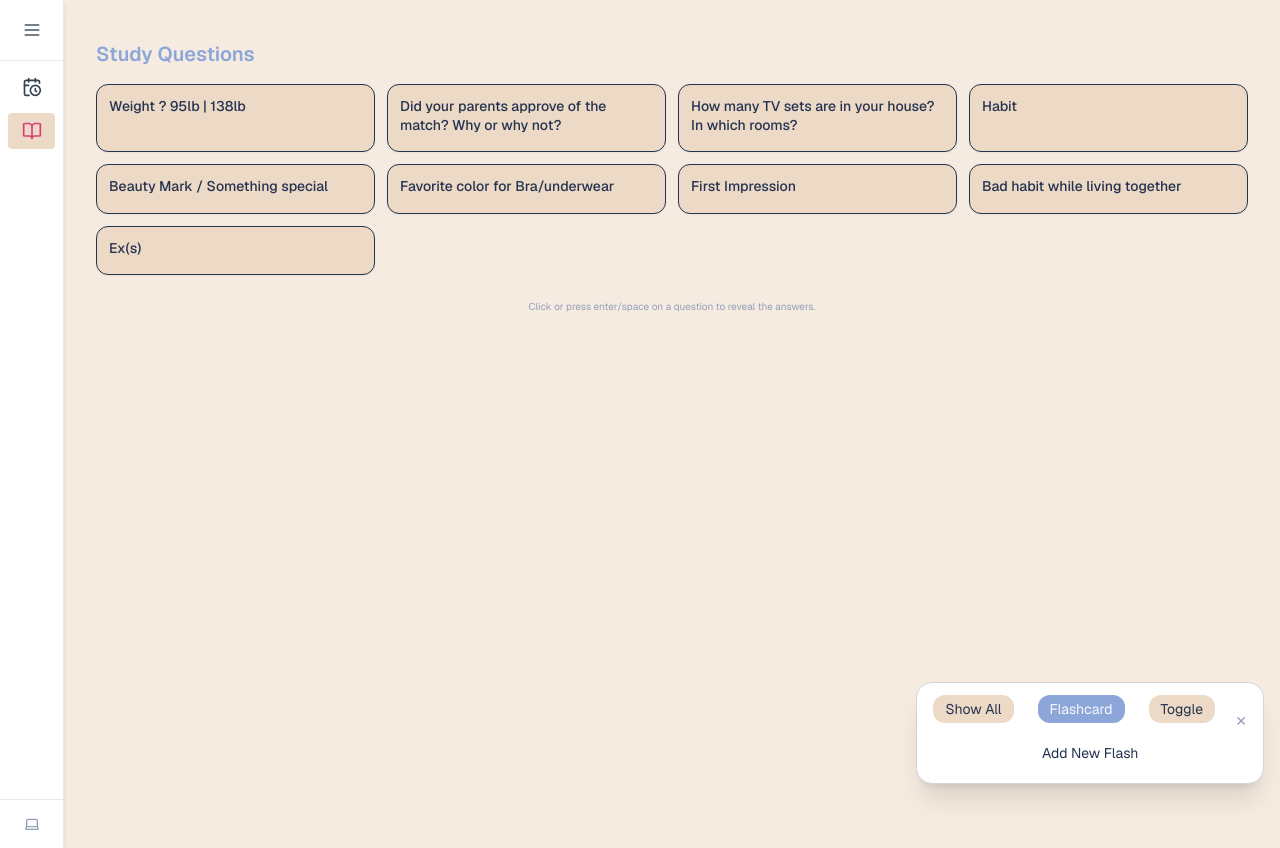
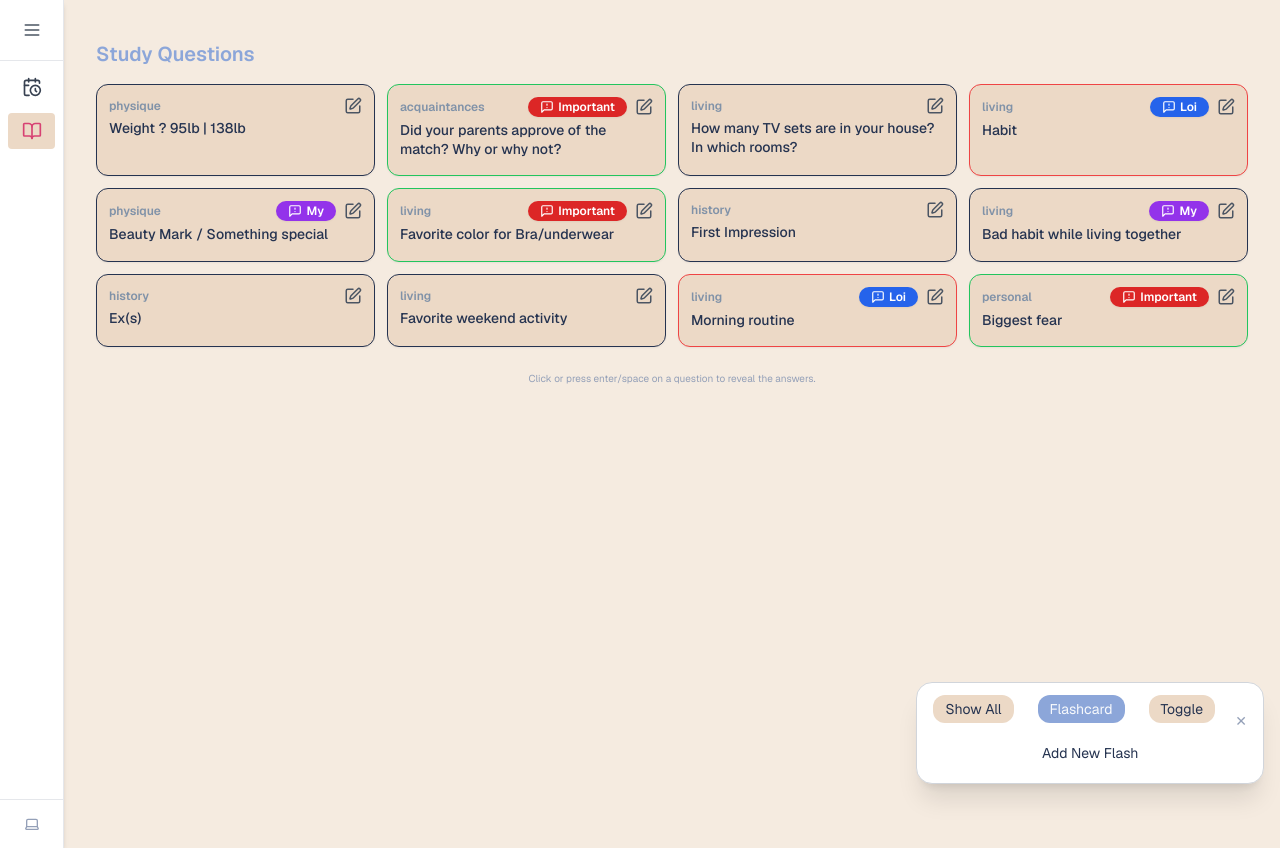
Before and after one commit to ltnguy16/study_guide, a Next.js app: page /questions in a window 1280 px wide. Built offline with nearby package versions, Linux system fonts and the light colour scheme; no server answers.

Commit message:
Update question cards

```diff
--- a/features/questions/components/question-page-content.tsx
+++ b/features/questions/components/question-page-content.tsx
@@ -1,73 +1,148 @@
 "use client";
 
-import { Settings } from "lucide-react";
+import { InfoTooltip } from "@/shared";
+import { MessageSquareWarning, Edit } from "lucide-react";
 import React, { useState } from "react";
 
-const questions = [
+type ImportantType = "Loi" | "My" | "Both";
+
+interface Question {
+  id: number;
+  question: string;
+  loisAnswer: string;
+  myAnswer: string;
+  important?: ImportantType;
+  category?: string;
+}
+
+const questions: Question[] = [
   {
     id: 1,
     question: "Weight ? 95lb | 138lb",
     loisAnswer: "95lb",
     myAnswer: "138lb",
+    category: "physique",
   },
   {
     id: 2,
     question: "Did your parents approve of the match? Why or why not?",
     loisAnswer: "Loi's parent doesn’t like it",
     myAnswer: "My's parent is very open, they want My’s decision to be the most important.",
+    important: "Both",
+    category: "acquaintances",
   },
   {
     id: 3,
     question: "How many TV sets are in your house? In which rooms?",
     loisAnswer: "No",
     myAnswer: "No",
+    category: "living",
   },
   {
     id: 4,
     question: "Habit",
-    loisAnswer: "Easily getting cold/ moody when cold\nSmall allergy with pet\nMake weird noise when it happened",
+    loisAnswer: "Easily getting cold/moody when cold\nSmall allergy with pet\nMake weird noise when it happened",
     myAnswer: "Easily cold, pets can trigger mild allergy, sometimes strange noises occur when stressed",
+    important: "Loi",
+    category: "living",
   },
   {
     id: 5,
     question: "Beauty Mark / Something special",
     loisAnswer: "A heart Mole on my back left shoulder\nA small scar since birth on the front left shoulder",
     myAnswer: "Mole on the right side, underneath my collarbone\nMole next to my belly button",
+    important: "My",
+    category: "physique",
   },
   {
     id: 6,
     question: "Favorite color for Bra/underwear",
     loisAnswer: "Brand Victoria Secret\nColor: Basic Black\nMonday through Sunday: Black\nBoxer, no preference on color",
     myAnswer: "Blue\nTank top for undershirt, black",
+    important: "Both",
+    category: "living",
   },
   {
     id: 7,
     question: "First Impression",
     loisAnswer: "Loi is a cute funny guy\nHis personality made me win over time",
     myAnswer: "Originally I thought she is too cute and not my type. Over time I was drawn to her self-sacrifice and stubbornness.",
+    category: "history",
   },
   {
     id: 8,
     question: "Bad habit while living together",
     loisAnswer: "If mad, I delete every contact with Loi.",
-    myAnswer: "Keep forgetting toilet seat down.\nForget to do dishes.\nAlways first to chase after after fights.\nStay up too late.\nSleep through alarms.",
+    myAnswer: "Keep forgetting toilet seat down.\nForget to do dishes.\nAlways first to chase after fights.\nStay up too late.\nSleep through alarms.",
+    important: "My",
+    category: "living",
   },
   {
     id: 9,
     question: "Ex(s)",
     loisAnswer: "One before\nSex buddy initially, both lost virginity same day.",
     myAnswer: "One before",
+    category: "history",
   },
-  // Add more as needed ...
+  {
+    id: 10,
+    question: "Favorite weekend activity",
+    loisAnswer: "Playing games and sleeping in",
+    myAnswer: "Sleeping in",
+    category: "living",
+  },
+  {
+    id: 11,
+    question: "Morning routine",
+    loisAnswer: "Meditation and tea",
+    myAnswer: "Workout and coffee",
+    important: "Loi",
+    category: "living",
+  },
+  {
+    id: 12,
+    question: "Biggest fear",
+    loisAnswer: "Being alone",
+    myAnswer: "Failure",
+    important: "Both",
+    category: "personal",
+  },
 ];
 
-type Mode = "showAll" | "single" | "multi";
+function ImportantBadge({ important }: { important?: ImportantType }) {
+  if (!important) return null;
+
+  const colorMap: Record<ImportantType, string> = {
+    Loi: "bg-blue-600",
+    My: "bg-purple-600",
+    Both: "bg-red-600",
+  };
+
+  const labelMap: Record<ImportantType, string> = {
+    Loi: "Marked important by Loi",
+    My: "Marked important by You",
+    Both: "Marked important by Both",
+  };
+
+  return (
+    <InfoTooltip text={labelMap[important]}>
+      <span
+        className={`inline-flex items-center space-x-1 px-3 py-0.5 rounded-full text-xs font-semibold text-white shadow-sm ${colorMap[important]}`}
+        aria-label={labelMap[important]}
+      >
+        <MessageSquareWarning size={14} />
+        <span>{important === "Both" ? "Important" : important}</span>
+      </span>
+    </InfoTooltip>
+  );
+}
 
 export default function QuestionsPageContent() {
-  const [mode, setMode] = useState<Mode>("single");
+  const [mode, setMode] = useState<"showAll" | "single" | "multi">("single");
   const [expandedId, setExpandedId] = useState<number | null>(null);
   const [multiExpandedIds, setMultiExpandedIds] = useState<Set<number>>(new Set());
   const [isCollapsed, setIsCollapsed] = useState(false);
+  const [editingQuestionId, setEditingQuestionId] = useState<number | null>(null);
 
   const toggleExpandSingle = (id: number) => setExpandedId(expandedId === id ? null : id);
   const toggleExpandMulti = (id: number) => {
@@ -104,7 +179,8 @@ export default function QuestionsPageContent() {
             className="w-10 h-10 flex items-center justify-center rounded-full shadow-sm hover:shadow-md transition"
             type="button"
           >
-            <Settings size={20} />
+            {/* You can add an icon here */}
+            +
           </button>
         ) : (
           <>
@@ -173,12 +249,20 @@ export default function QuestionsPageContent() {
 
       {/* Question list */}
       <ul className="grid grid-cols-1 sm:grid-cols-2 md:grid-cols-3 lg:grid-cols-4 gap-3">
-        {questions.map(({ id, question, loisAnswer, myAnswer }) => {
+        {questions.map(({ id, question, loisAnswer, myAnswer, important, category }) => {
           const expanded = isExpanded(id);
           return (
             <li
               key={id}
-              className="bg-muted dark:bg-muted/80 border border-border dark:border-border/70 rounded-md p-3 cursor-pointer select-none shadow-sm transition-shadow hover:shadow-md flex flex-col justify-start"
+              className={`bg-muted dark:bg-muted/80 border border-border dark:border-border/70 rounded-md p-3 cursor-pointer select-none shadow-sm transition-shadow hover:shadow-md flex flex-col justify-start ${
+                important === "Loi"
+                  ? "border-red-500"
+                  : important === "My"
+                  ? "border-blue-500"
+                  : important === "Both"
+                  ? "border-green-500"
+                  : ""
+              }`}
               onClick={() => handleExpandToggle(id)}
               tabIndex={0}
               onKeyDown={(e) => {
@@ -190,10 +274,40 @@ export default function QuestionsPageContent() {
               aria-expanded={expanded}
               role="button"
             >
-              <div className="font-medium text-sm whitespace-pre-line leading-tight mb-1" style={{ lineHeight: "1.2rem" }}>
+              <div className="flex flex-row justify-between items-center mb-1">
+                {/* Category label on the left */}
+                {category && (
+                  <div className="text-xs font-semibold text-secondary">
+                    {category}
+                  </div>
+                )}
+
+                {/* Badge and edit button container on the right */}
+                <div className="ml-auto flex items-center space-x-2">
+                  <ImportantBadge important={important} />
+                  <button
+                    type="button"
+                    onClick={(e) => {
+                      e.stopPropagation(); // prevent card expand toggle on button click
+                      setEditingQuestionId(id);
+                    }}
+                    className="text-gray-600 hover:text-gray-900 dark:text-gray-400 dark:hover:text-gray-200"
+                    aria-label={`Edit question ${id}`}
+                  >
+                    <Edit size={18} />
+                  </button>
+                </div>
+              </div>
+
+              {/* Question text */}
+              <div
+                className="font-medium text-sm whitespace-pre-line leading-tight mb-1"
+                style={{ lineHeight: "1.2rem" }}
+              >
                 {question}
               </div>
 
+              {/* Expandable answers */}
               <div
                 className={`overflow-hidden transition-[max-height,opacity] duration-300 ease-in-out ${
                   expanded ? "max-h-[360px] opacity-100 mt-2" : "max-h-0 opacity-0 mt-0"
--- a/shared/components/ui/index.ts
+++ b/shared/components/ui/index.ts
@@ -5,3 +5,4 @@ export * from "./label"
 export * from "./spinner"
 export * from "./sercure-image"
 export * from "./dropdown-menu"
+export * from "./info-tooltip"
--- /dev/null
+++ b/shared/components/ui/info-tooltip.tsx
@@ -0,0 +1,31 @@
+'use client';
+
+import React from "react";
+import * as Tooltip from "@radix-ui/react-tooltip";
+
+interface InfoTooltipProps {
+  text: React.ReactNode;
+  children: React.ReactNode; // explicitly declare children
+}
+
+export const InfoTooltip: React.FC<InfoTooltipProps> = ({ text, children }) => {
+  return (
+    <Tooltip.Provider delayDuration={200}>
+      <Tooltip.Root>
+        <Tooltip.Trigger asChild>
+          {children}
+        </Tooltip.Trigger>
+        <Tooltip.Portal>
+          <Tooltip.Content
+            side="top"
+            sideOffset={4}
+            className="z-50 max-w-xs select-none rounded-md bg-foreground px-2 py-1.5 text-xs text-background shadow-md"
+          >
+            {text}
+            <Tooltip.Arrow className="fill-black" />
+          </Tooltip.Content>
+        </Tooltip.Portal>
+      </Tooltip.Root>
+    </Tooltip.Provider>
+  );
+};
```
